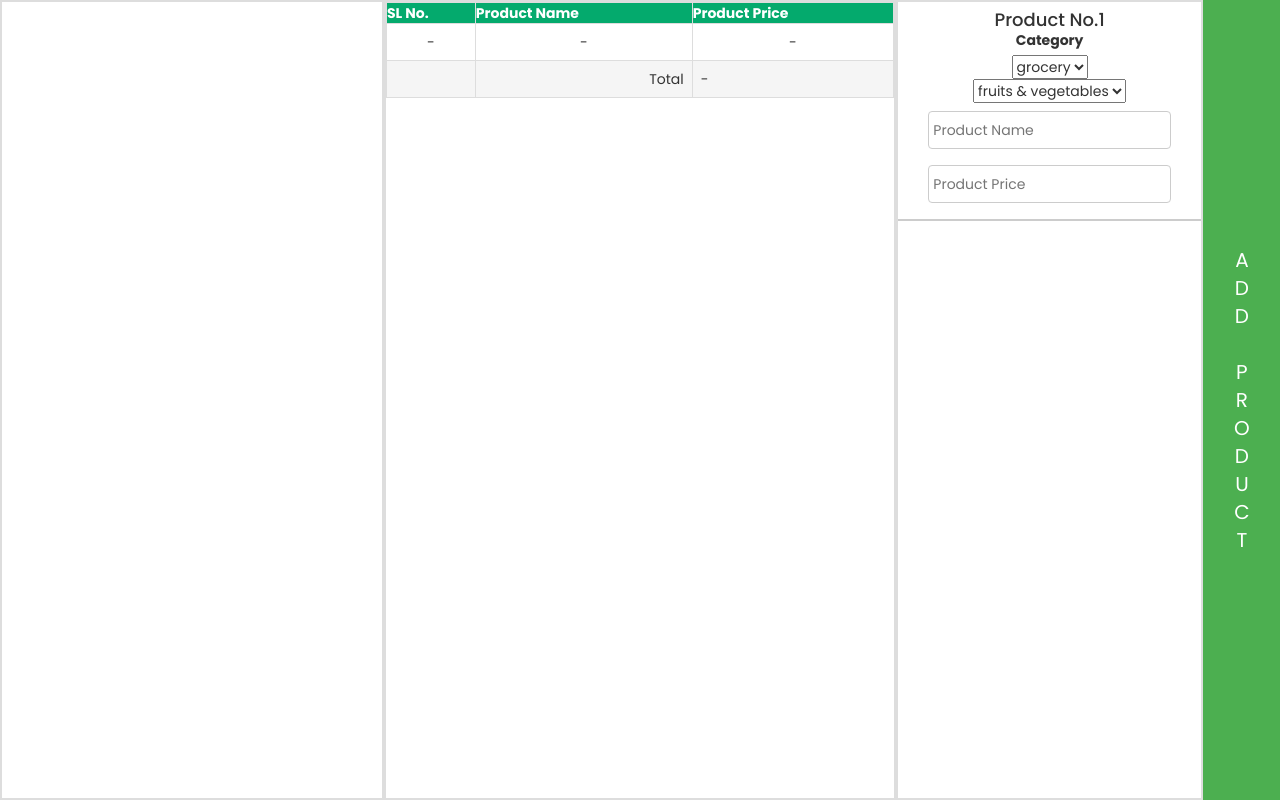
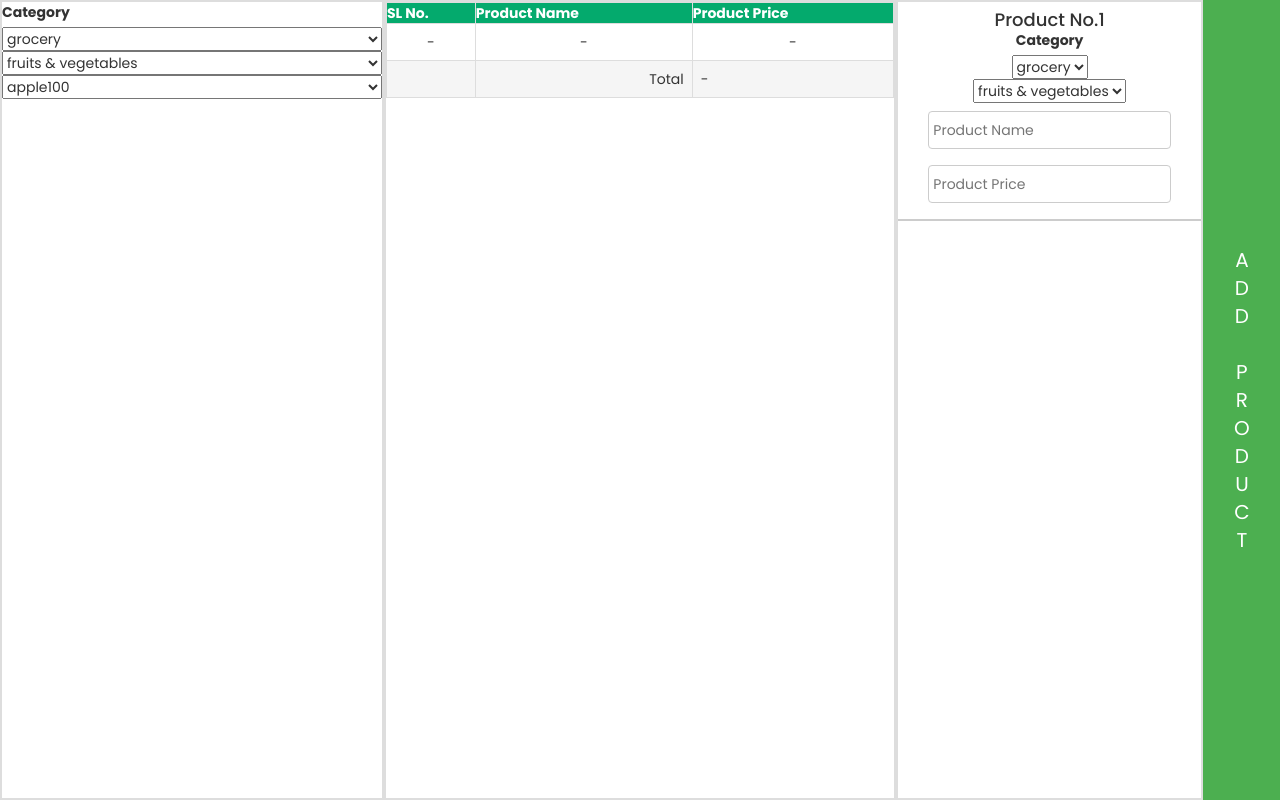
Before and after one commit to CR11-Mob/Product-List, a React (Create React App) app: page / in a window 1280 px wide. Built offline with nearby package versions, Linux system fonts and the light colour scheme.

Commit message:
product has been added to the array

```diff
--- a/src/App.js
+++ b/src/App.js
@@ -37,13 +37,23 @@ function App() {
     productType["fruits & vegetables"]
   );
 
-  const [addProductState, setAddProductState] = useState([]);
+  const [addProductState, setAddProductState] = useState(productType);
 
   const [inputList, setInputList] = useState([{ name: "", price: "" }]);
 
   const [groceryItem, setGroceryItem] = useState([]);
 
   const [error, setError] = useState(true);
+
+  const [listItemSubCategory, setListItemSubCategory] = useState(
+    subCategory.grocery
+  );
+
+  const [listItemProductType, setListItemProductType] = useState(
+    productType["fruits & vegetables"]
+  );
+
+  console.log(listItemProductType);
 
   console.log("render");
 
@@ -57,43 +67,57 @@ function App() {
     }
   };
 
-  // const groceryItemDropDown = () => (
-  //   <>
-  //     <label>
-  //       Select Grocery:
-  //       <select
-  //         value={itemName}
-  //         onChange={(e) => setItemName(e.target.value)}
-  //         disabled={!productList.length}
-  //       >
-  //         {productList.map((item) => {
-  //           return (
-  //             <option key={item.name} value={item.name}>
-  //               {item.name}
-  //             </option>
-  //           );
-  //         })}
-  //       </select>
-  //     </label>
-  //     <label>
-  //       Price List:
-  //       <select
-  //         value={itemPrice}
-  //         onChange={(e) => setItemPrice(e.target.value)}
-  //         disabled={!productList.length}
-  //       >
-  //         {productList.map((item, index) => {
-  //           return (
-  //             <option key={index} value={item.price}>
-  //               {item.price}
-  //             </option>
-  //           );
-  //         })}
-  //       </select>
-  //     </label>
-  //     <button onClick={addGroceryItem}>Add Grocery</button>
-  //   </>
-  // );
+  const handleCategoryChange = (e) => {
+    let value = e.target.value;
+    console.log(value);
+
+    setListItemSubCategory(subCategory[value]);
+  };
+
+  const handleSubCategory = (e) => {
+    let value = e.target.value;
+    console.log("Sub category", value);
+
+    // console.log("--- ", productType[value]);
+    setListItemProductType(productType[value]);
+  };
+
+  const groceryItemDropDown = () => (
+    <>
+      <label>Category</label>
+
+      <select name={`list-categories`} onChange={handleCategoryChange}>
+        {category.map((item) => {
+          return (
+            <option key={item} name={item} value={item}>
+              {item}
+            </option>
+          );
+        })}
+      </select>
+
+      <select name={`list-sub-categories`} onChange={handleSubCategory}>
+        {listItemSubCategory.map((item) => {
+          return (
+            <option key={item} name={item} value={item}>
+              {item}
+            </option>
+          );
+        })}
+      </select>
+
+      <select name={`list-items`} onChange={handleSubCategory}>
+        {listItemProductType.map((item) => {
+          return (
+            <option key={item.name} name={item.name} value={item.name}>
+              {item.name}
+              {item.price}
+            </option>
+          );
+        })}
+      </select>
+    </>
+  );
 
   const groceryList = () => (
     <table id="grocery-table">
@@ -133,7 +157,7 @@ function App() {
 
   return (
     <div className="container">
-      <div className="grocery-item"></div>
+      <div className="grocery-item">{groceryItemDropDown()}</div>
 
       <div className="grocery-list">{groceryList()}</div>
 
--- a/src/components/ProductsInput.js
+++ b/src/components/ProductsInput.js
@@ -24,10 +24,18 @@ export default function ProductsInput(props) {
 
     setSubCategoryState(subCategory[value]);
   };
+  useEffect(() => {
+    console.log("inppppuuutt", inputList);
+  }, [props.inputList]);
 
-  const handleSubCategory = (e) => {
+  const handleSubCategory = (e, index) => {
     let value = e.target.value;
     console.log("Sub category", value);
+    let name = e.target.name;
+
+    const inputListCopy = [...inputList];
+    inputListCopy[index][name] = value;
+    setInputList(inputListCopy);
 
     // console.log("--- ", productType[value]);
     setProductTypeState(productType[value]);
@@ -54,7 +62,22 @@ export default function ProductsInput(props) {
   };
 
   const handleAddProduct = () => {
-    setProductTypeState([...productTypeState, ...inputList]);
+    let inputsCopy = [...inputList];
+    let addProductStateCopy = { ...addProductState };
+
+    for (let i = 0; i < inputList.length; i++) {
+      console.log("lllliiiisssttt", inputList[i]["sub-categories"]);
+      console.log("all producst", addProductStateCopy);
+      const sub = inputsCopy[i]["sub-categories"];
+      delete inputsCopy[i]["sub-categories"];
+
+      addProductStateCopy[sub].push(inputsCopy[i]);
+    }
+    console.log({ addProductStateCopy });
+    setAddProductState(addProductStateCopy);
+    // setProductTypeState([...productTypeState, ...inputList]);
+    // let productsObjCopy = { ...addProductState };
+    // console.log(productsObjCopy[productTypeState]);
     setInputList([{ name: "", price: "" }]);
     console.log(productTypeState);
   };
@@ -63,32 +86,6 @@ export default function ProductsInput(props) {
     console.log(productTypeState);
     console.log(productType);
   }, [productTypeState, productType]);
-
-  const categoryElements = () => (
-    <>
-      <label>Category</label>
-
-      <select name={`categories`} onChange={handleCategoryChange}>
-        {category.map((item) => {
-          return (
-            <option key={item} name={item} value={item}>
-              {item}
-            </option>
-          );
-        })}
-      </select>
-
-      <select name={`sub-categories`} onChange={handleSubCategory}>
-        {subCategoryState.map((item) => {
-          return (
-            <option key={item} name={item} value={item}>
-              {item}
-            </option>
-          );
-        })}
-      </select>
-    </>
-  );
 
   const inputElements = (item, index) => (
     <>
@@ -153,11 +150,41 @@ export default function ProductsInput(props) {
       </span>
     );
 
-  const allElements = () =>
-    inputList.map((item, index) => (
+  const addProductElement = () => (
+    <>
+      <div className="input-area">
+        {" "}
+        {inputList.map((item, index) => (
           <div className="product-input">
             <h4>{`Product No.${index + 1}`}</h4>
-        {categoryElements()}
+            {
+              <>
+                <label>Category</label>
+
+                <select name={`categories`} onChange={handleCategoryChange}>
+                  {category.map((item) => {
+                    return (
+                      <option key={item} name={item} value={item}>
+                        {item}
+                      </option>
+                    );
+                  })}
+                </select>
+
+                <select
+                  name={`sub-categories`}
+                  onChange={(e) => handleSubCategory(e, index)}
+                >
+                  {subCategoryState.map((item) => {
+                    return (
+                      <option key={item} name={item} value={item}>
+                        {item}
+                      </option>
+                    );
+                  })}
+                </select>
+              </>
+            }
 
             {inputElements(item, index)}
 
@@ -166,11 +193,8 @@ export default function ProductsInput(props) {
               {addBtnElements(index)}
             </div>
           </div>
-    ));
-
-  const addProductElement = () => (
-    <>
-      <div className="input-area"> {allElements()}</div>
+        ))}
+      </div>
 
       <div className="add-btn-area">
         <span onClick={handleAddProduct}>ADD PRODUCT</span>
```
Lines whose indentation alone changed are shown as unchanged.
